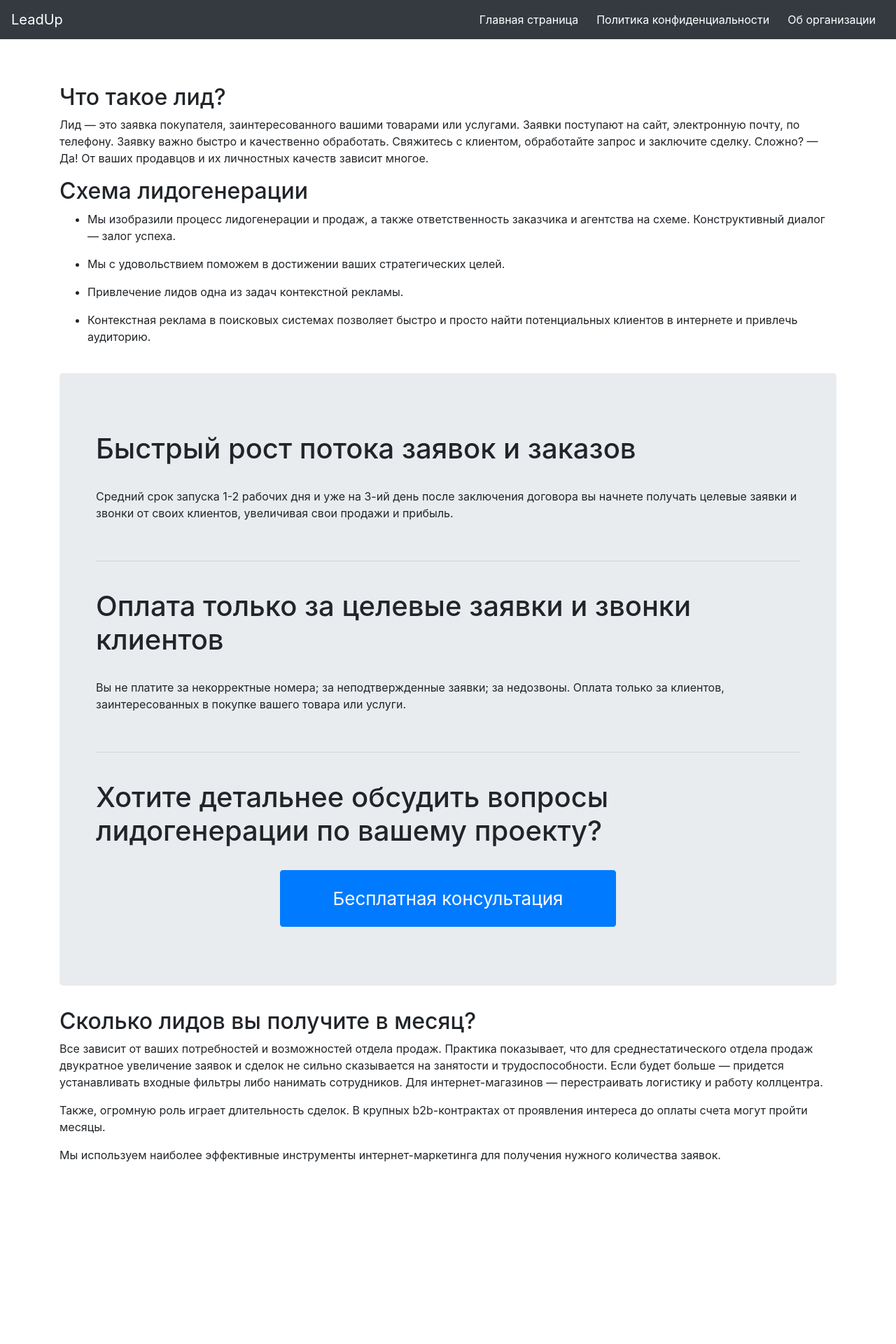
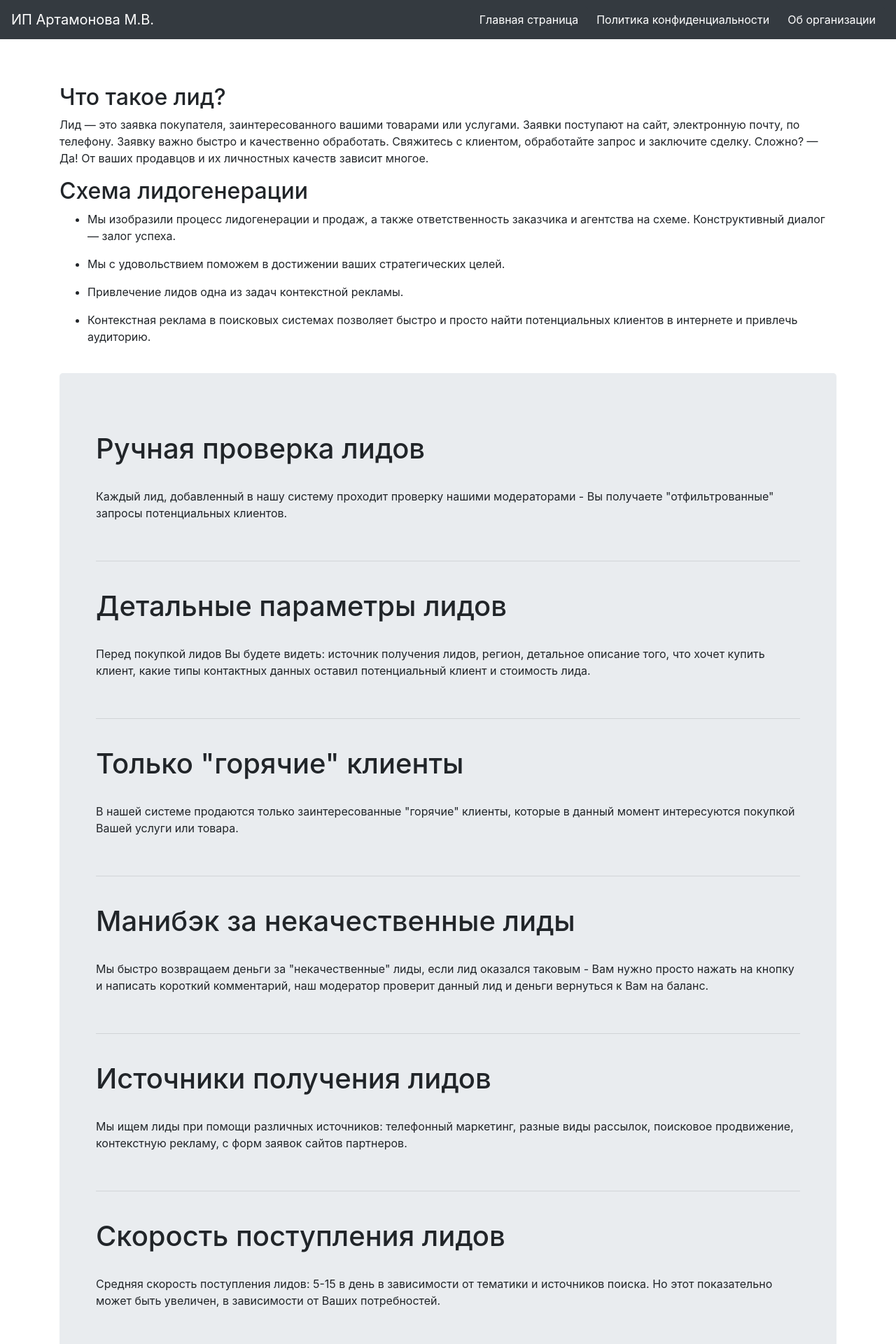
Before and after one commit to eartqk/leadup, a Django app: page / in a window 1280 px wide. Shown: the top 1920 px of the page at 70% size. Before the commit the page ends 1660 px from the top, so only its background shows below. Run offline with Django 3.2, Linux system fonts and the light colour scheme; some libraries are stand-ins or nearby versions.

Commit message:
Styling HTML code

```diff
--- a/applications/templates/applications/main.html
+++ b/applications/templates/applications/main.html
@@ -15,11 +15,18 @@
   <h2>Схема лидогенерации</h2>
   <ul>
     <li>Мы изобразили процесс лидогенерации и продаж, а также ответственность заказчика и агентства на схеме.
-        Конструктивный диалог — залог успеха.</p></li>
-      <li><p>Мы с удовольствием поможем в достижении ваших стратегических целей.</p></li>
-      <li><p>Привлечение лидов одна из задач контекстной рекламы.</p></li>
-      <li><p>Контекстная реклама в поисковых системах позволяет быстро и просто найти потенциальных клиентов в
-        интернете и привлечь аудиторию.</p></li>
+      Конструктивный диалог — залог успеха.</p>
+    </li>
+    <li>
+      <p>Мы с удовольствием поможем в достижении ваших стратегических целей.</p>
+    </li>
+    <li>
+      <p>Привлечение лидов одна из задач контекстной рекламы.</p>
+    </li>
+    <li>
+      <p>Контекстная реклама в поисковых системах позволяет быстро и просто найти потенциальных клиентов в
+        интернете и привлечь аудиторию.</p>
+    </li>
   </ul>
 </div>
 
@@ -28,18 +35,99 @@
   <div class="jumbotron">
     <div class="card-body">
 
-    <h1>Быстрый рост потока заявок и заказов</h1>
+      <h1>Ручная проверка лидов</h1>
       <br>
-    <p>Средний срок запуска 1-2 рабочих дня и уже на 3-ий день после заключения договора вы начнете получать целевые
-      заявки и звонки от своих клиентов, увеличивая свои продажи и прибыль.</p>
+      <p>Каждый лид, добавленный в нашу систему проходит проверку нашими модераторами - Вы получаете "отфильтрованные" запросы потенциальных клиентов.</p>
       <br>
       <hr>
       <br>
-    <h1>Оплата только за целевые заявки и звонки клиентов</h1>
+      <h1>Детальные параметры лидов</h1>
       <br>
-    <p>Вы не платите за некорректные номера; за неподтвержденные заявки; за недозвоны. Оплата только за клиентов,
-      заинтересованных в покупке вашего товара или услуги.</p>
+      <p>Перед покупкой лидов Вы будете видеть: источник получения лидов, регион, детальное описание того, что хочет купить клиент, какие типы контактных данных оставил потенциальный клиент и стоимость лида.</p>
       <br>
+      <hr>
+      <br>
+      <h1>Только "горячие" клиенты</h1>
+      <br>
+      <p>В нашей системе продаются только заинтересованные "горячие" клиенты, которые в данный момент интересуются покупкой Вашей услуги или товара.</p>
+      <br>
+      <hr>
+
+      <br>
+      <h1>Манибэк за некачественные лиды</h1>
+      <br>
+      <p>Мы быстро возвращаем деньги за "некачественные" лиды, если лид оказался таковым - Вам нужно просто нажать на кнопку и написать короткий комментарий, наш модератор проверит данный лид и деньги вернуться к Вам на баланс.</p>
+      <br>
+      <hr>
+
+      <br>
+      <h1>Источники получения лидов</h1>
+      <br>
+      <p>Мы ищем лиды при помощи различных источников: телефонный маркетинг, разные виды рассылок, поисковое продвижение, контекстную рекламу, с форм заявок сайтов партнеров.</p>
+      <br>
+      <hr>
+
+      <br>
+      <h1>Скорость поступления лидов</h1>
+      <br>
+      <p>Средняя скорость поступления лидов: 5-15 в день в зависимости от тематики и источников поиска. Но этот показательно может быть увеличен, в зависимости от Ваших потребностей.</p>
+      <br>
+      <hr>
+
+      <br>
+      <h1>Какие данные присутствуют в лидах?</h1>
+      <br>
+      <p>В лидах присутствуют следующие данные:</p>
+      <div style="margin-left: 40px;">
+        <li> Город потенциального клиента;</li>
+        <li> Тематика бизнеса;</li>
+        <li> Контактные данные потенциального покупателя;</li>
+        <li> Подробное описание того, что хочет приобрести потенциальный клиент.</li>
+      </div>
+      <br>
+      <hr>
+
+      <br>
+      <h1>Когда начнут появятся первые лиды?</h1>
+      <br>
+      <p>Первые лиды начнут появляется примерно в течении 1-2 дня после создания размещения и оплаты заказа. Но при необходимости мы можем более оперативно запустить Ваш заказ в работу.</p>
+      <br>
+      <hr>
+
+      <br>
+      <h1>Согласование заявки</h1>
+      <br>
+      <p>Перед тем как произвести оплату - обязательно дождитесь звонка или письма от нашего менеджера об успешном утверждении Вашего заказа в работу. В рабочее время это происходит за 10-30 минут.</p>
+      <br>
+      <hr>
+
+      <br>
+      <h1>Стоимость лидов</h1>
+      <br>
+      <p>Стоимость лидов согласовывается индивидуально с нашим менеджером, цена зависит от Ваших требований к лидам и источникам получения лидов. Например лиды, полученные с форм заявок сайтов стоят дороже чем лиды получение с рассылок.</p>
+      <br>
+      <hr>
+
+      <br>
+      <h1>С кем мы не работаем</h1>
+      <br>
+      <div style="margin-left: 40px;">
+        <li>Тематики бизнеса лидов.</li>
+        <li>Мы не работаем с интернет-магазинами и с товарной сферой. Наш сервис лидогенерации работает только с сегментом услуг.</li>
+      </div>
+      <br>
+      <hr>
+
+      <br>
+      <h1>Схема работы</h1>
+      <br>
+      <p>Оформляете заявку через интерфейс (или через нашего менеджера), подробно описав Вашу услугу или товар (для составления нашими специалистами рекламного объявления).</p>
+      <p>Наш менеджер изучает Вашу услугу или товар и дает подтверждение.</p>
+      <p>Вы оплачиваете услугу.</p>
+      <p>Мы начинаем собирать лиды и отправлять Вам.</p>
+      <p>Вы просматриваете заявки потенциальных клиентов (лиды) в Вашей указанной почте, которые мы будем вам присылать - за каждую заявку будет списываться оплата.</p>
+      <br>
+
       <hr>
       <br>
       <h1>Хотите детальнее обсудить вопросы лидогенерации по вашему проекту?</h1>
@@ -62,7 +150,7 @@
     перестраивать логистику и работу коллцентра.</p>
   <p>Также, огромную роль играет длительность сделок. В крупных b2b-контрактах от проявления интереса до оплаты
     счета могут пройти месяцы.</p>
-    <p>Мы  используем наиболее эффективные инструменты интернет-маркетинга для получения нужного количества заявок.</p>
+  <p>Мы используем наиболее эффективные инструменты интернет-маркетинга для получения нужного количества заявок.</p>
 </div>
 
 
--- a/applications/templates/applications/template.html
+++ b/applications/templates/applications/template.html
@@ -1,13 +1,17 @@
 <!DOCTYPE html>
 <html lang="en" dir="ltr">
+
 <head>
   <meta charset="utf-8">
-    <title>LeadUp</title>
-    <link rel="stylesheet" href="https://stackpath.bootstrapcdn.com/bootstrap/4.5.0/css/bootstrap.min.css" integrity="sha384-9aIt2nRpC12Uk9gS9baDl411NQApFmC26EwAOH8WgZl5MYYxFfc+NcPb1dKGj7Sk" crossorigin="anonymous"><body>
+  <title>ИП Артамонова М.В.</title>
+  <link rel="stylesheet" href="https://stackpath.bootstrapcdn.com/bootstrap/4.5.0/css/bootstrap.min.css" integrity="sha384-9aIt2nRpC12Uk9gS9baDl411NQApFmC26EwAOH8WgZl5MYYxFfc+NcPb1dKGj7Sk" crossorigin="anonymous">
+
+<body>
+
   <body>
     <nav class="navbar navbar-dark bg-dark">
       <div class="navbar-header">
-        <a class="navbar-brand">LeadUp</a>
+        <a class="navbar-brand">ИП Артамонова М.В.</a>
       </div>
       <div>
         <ul class="nav navbar-nav">
@@ -28,4 +32,5 @@
     <script src="https://cdnjs.cloudflare.com/ajax/libs/popper.js/1.14.7/umd/popper.min.js" integrity="sha384-UO2eT0CpHqdSJQ6hJty5KVphtPhzWj9WO1clHTMGa3JDZwrnQq4sF86dIHNDz0W1" crossorigin="anonymous"></script>
     <script src="https://stackpath.bootstrapcdn.com/bootstrap/4.3.1/js/bootstrap.min.js" integrity="sha384-JjSmVgyd0p3pXB1rRibZUAYoIIy6OrQ6VrjIEaFf/nJGzIxFDsf4x0xIM+B07jRM" crossorigin="anonymous"></script>
   </body>
+
 </html>
```
Also changed, not shown: applications/templates/applications/about.html (+11 -8 lines), applications/templates/applications/policy.html (+10 -4 lines), applications/templates/applications/success.html (+4 -4 lines), applications/templates/applications/application_form.html (indentation only). Lines whose indentation alone changed are shown as unchanged.
